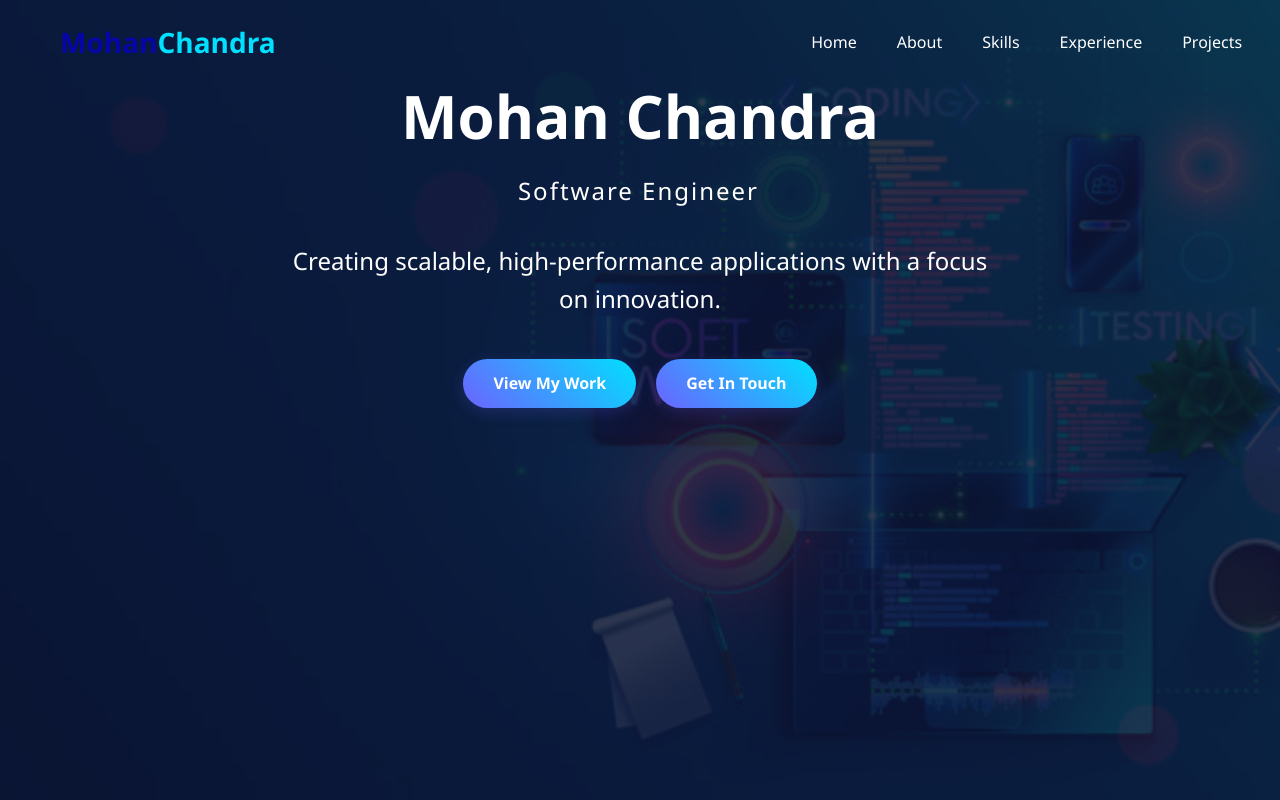
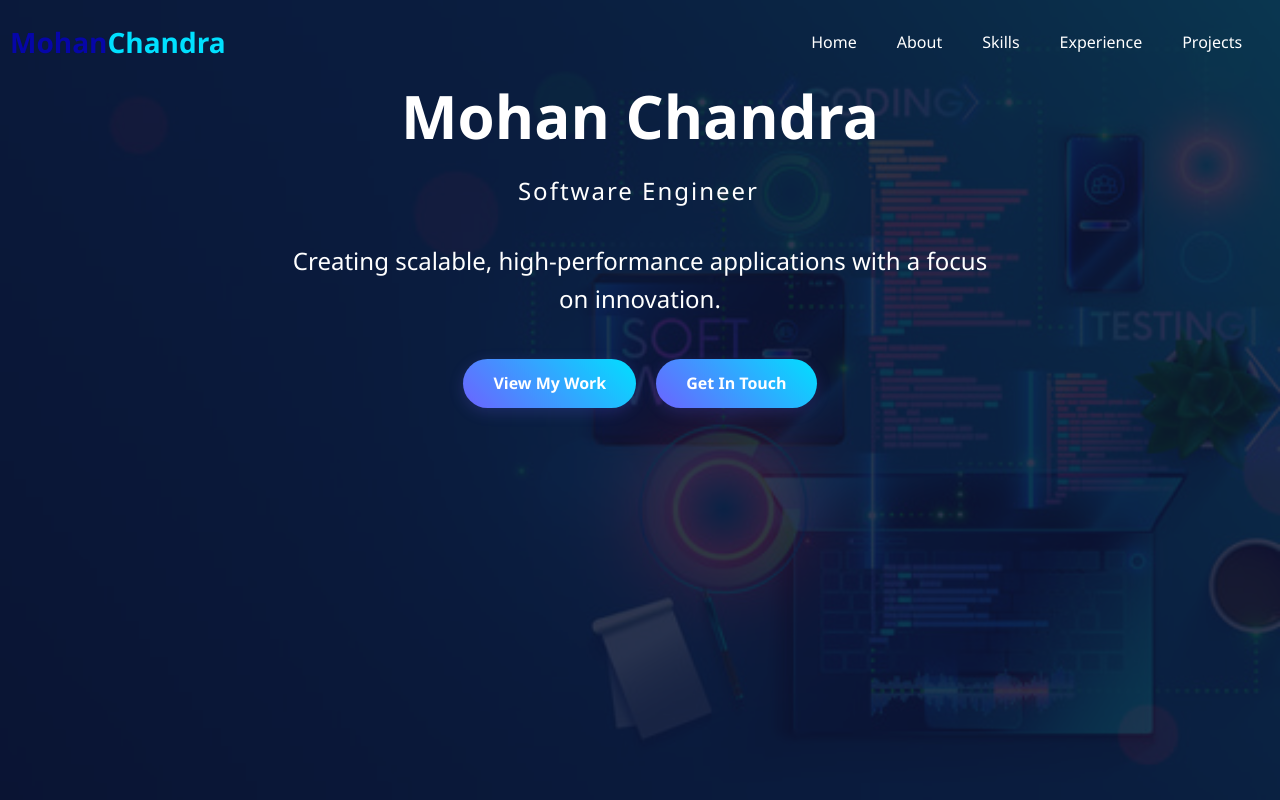
Before and after one commit to mohanrangu07/portfolio, a plain HTML site: page index.html in a window 1280 px wide. Shown: the top 800 px of the page. Drawn offline with Linux system fonts and the light colour scheme.

Commit message:
Update index.html

```diff
--- a/index.html
+++ b/index.html
@@ -106,6 +106,7 @@
             font-weight: 700;
             color: rgb(6,6,168);
             text-decoration: none;
+            margin-left: -50px
         }
 
         .logo span {
```
